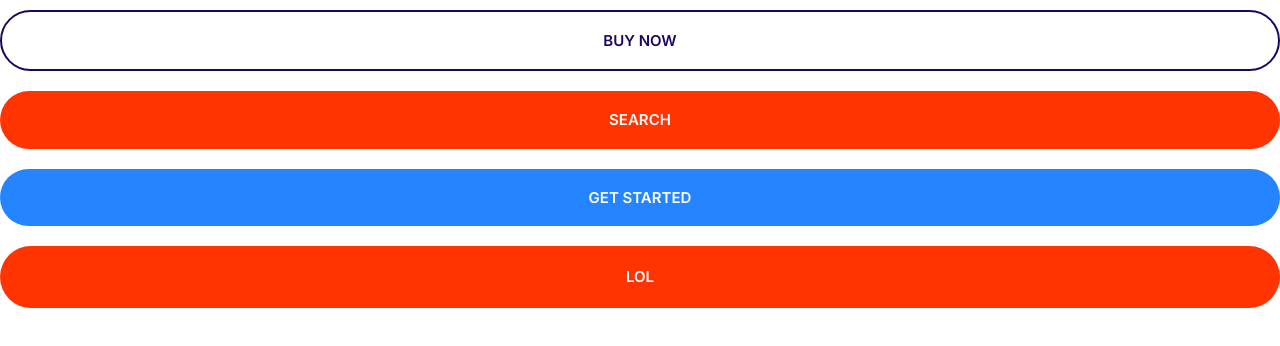
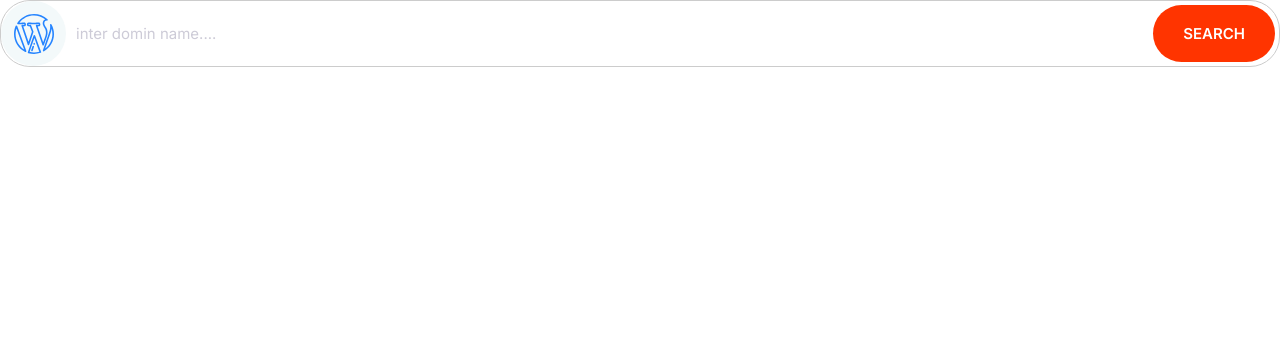
Before and after one commit to mody100000/Moshify, a plain HTML site: page index.html in a window 1280 px wide. Drawn offline with Linux system fonts and the light colour scheme.

```diff
--- a/css/style.css
+++ b/css/style.css
@@ -4,6 +4,8 @@
   --color-accent: #ff3400;
   --color-headings: #1b0760;
   --color-body: #918ca4;
+  --color-border: #ccc;
+  --border-raidus: 30px;
 }
 
 *,
@@ -234,3 +236,40 @@
     font-size: 1.5rem;
   }
 }
+
+/* inputs */
+
+.input {
+  border-radius: var(--border-raidus);
+  border: 1px solid var(--color-border);
+  color: var(--color-headings);
+  font-size: 2rem;
+  outline: 0;
+  padding: 1.5rem 3.5rem;
+}
+
+::placeholder {
+  color: #cdcbd7;
+}
+
+.input-group {
+  border: 1px solid var(--color-border);
+  border-radius: var(--border-raidus);
+  display: flex;
+}
+
+.input-group .input {
+  border: 0;
+  flex-grow: 1;
+  padding: 1.5rem 1rem;
+}
+
+.input-group .btn {
+  margin: 4px;
+}
+
+@media screen and (min-width: 1024px) {
+  .input {
+    font-size: 1.5rem;
+  }
+}
--- a/index.html
+++ b/index.html
@@ -15,9 +15,14 @@
     <link rel="stylesheet" href="css/style.css" />
   </head>
   <body>
-    <button class="btn btn--heading btn--block">buy now</button>
-    <button class="btn btn--accent btn--block">search</button>
-    <button class="btn btn--primary btn--block">get started</button>
-    <a href="#" class="btn btn--accent btn--block">lol</a>
+    <div class="input-group">
+      <span class="icon-container">
+        <svg class="icon icon--primary">
+          <use xlink:href="images/sprite.svg#wordpress"></use>
+        </svg>
+      </span>
+      <input type="text" class="input" placeholder="inter domin name...." />
+      <button class="btn btn--accent">Search</button>
+    </div>
   </body>
 </html>
```
Also changed, not shown: componens/input.html (added, +9 -0 lines).
